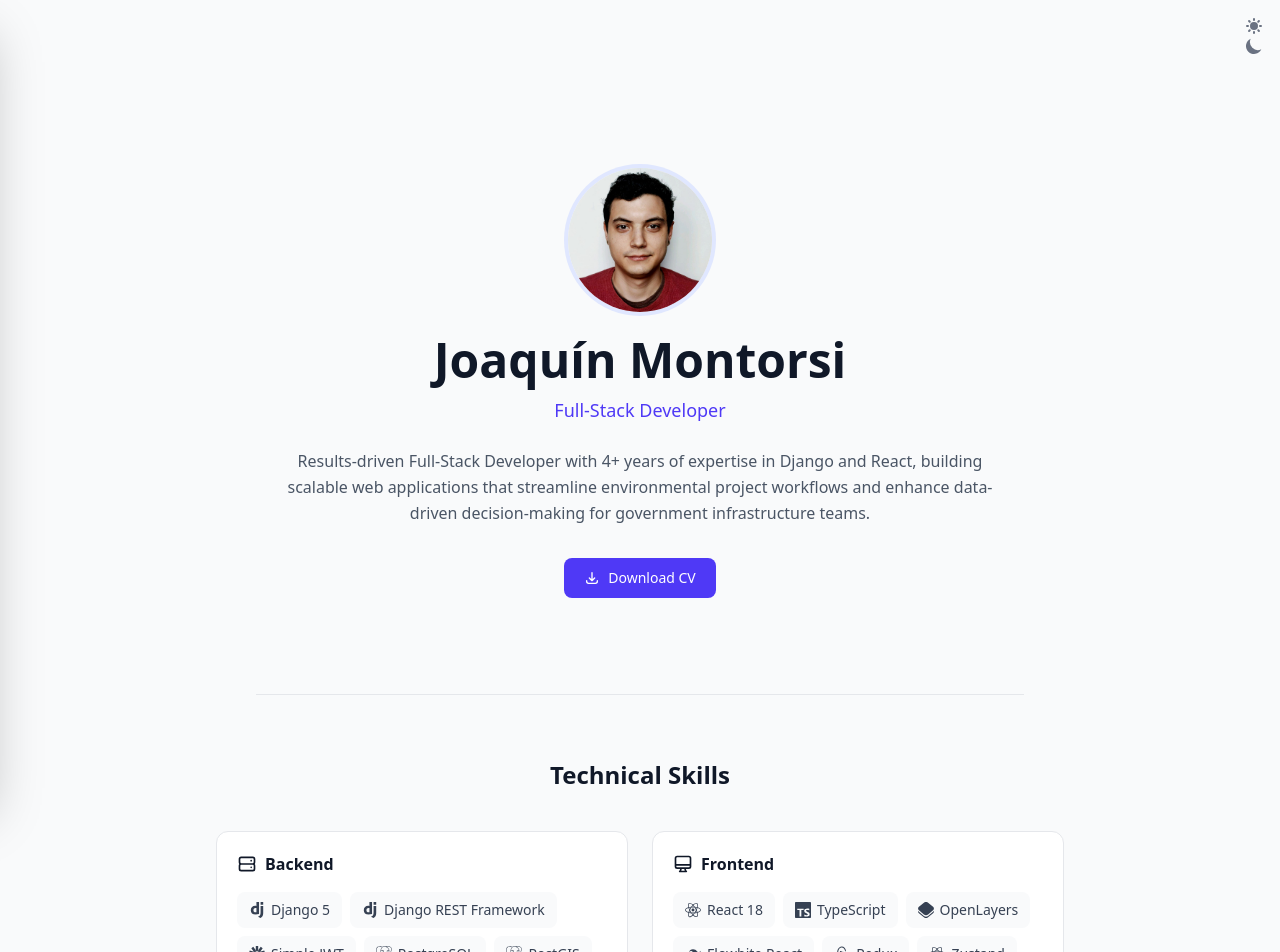
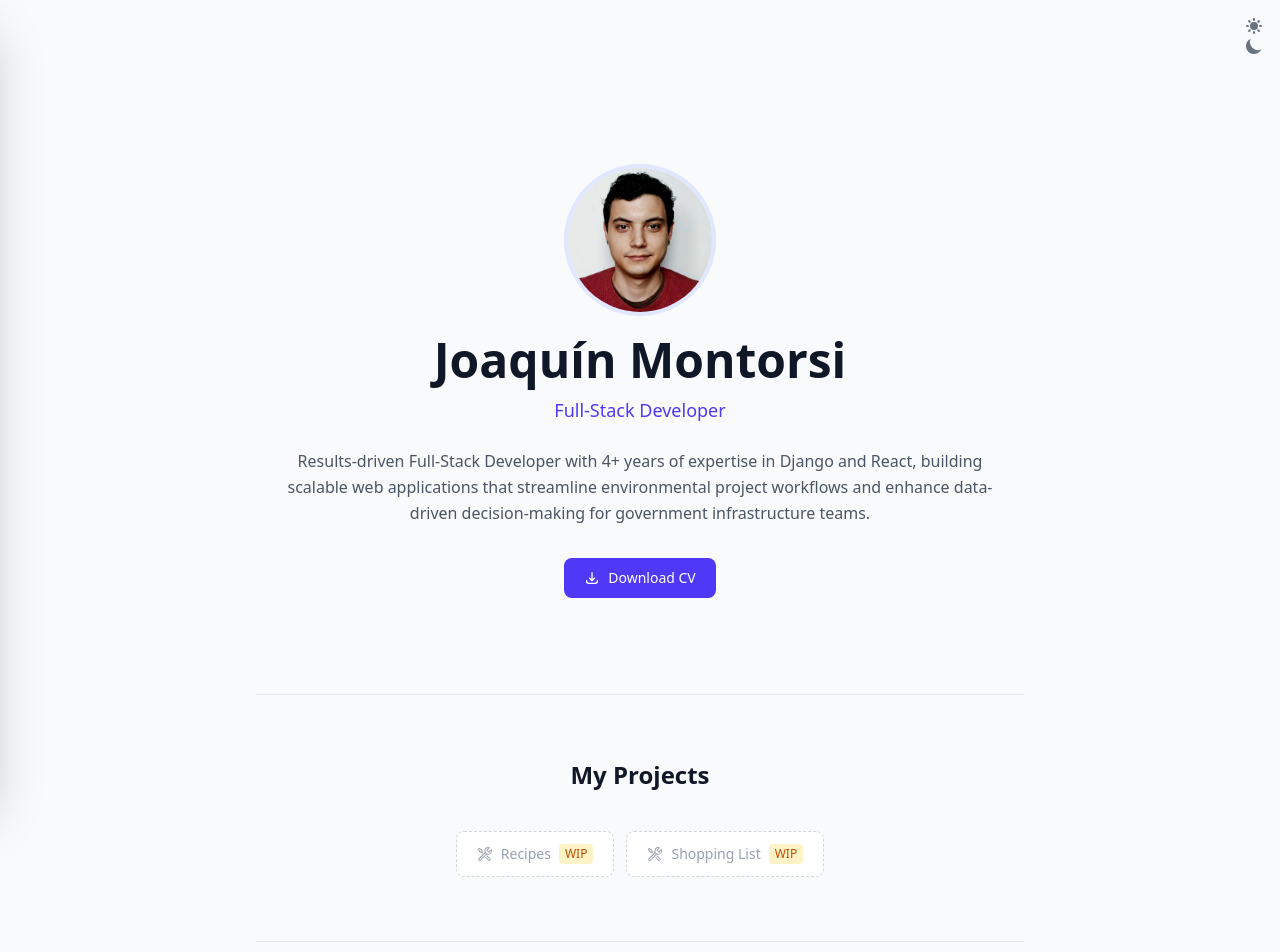
Before and after one commit to Joaquin-Montorsi/landing_cv, a React (Vite) app: page / in a window 1280 px wide. Shown: the top 952 px of the page. Built offline with nearby package versions, Linux system fonts and the light colour scheme.

Commit message:
feat(components): :sparkles: new Projects component

```diff
--- a/src/App.jsx
+++ b/src/App.jsx
@@ -1,5 +1,6 @@
 import { DarkThemeToggle } from "flowbite-react"
 import Hero from "./components/Hero"
+import Projects from "./components/Projects"
 import Skills from "./components/Skills"
 import Experience from "./components/Experience"
 import Education from "./components/Education"
@@ -16,6 +17,7 @@ function App() {
 
       <main className="divide-y divide-gray-200 dark:divide-gray-700">
         <Hero />
+        <Projects />
         <Skills />
         <Experience />
         <Education />
--- /dev/null
+++ b/src/components/Projects.jsx
@@ -0,0 +1,41 @@
+import { HiOutlineExternalLink } from "react-icons/hi"
+import { VscTools } from "react-icons/vsc"
+import { projects } from "../data"
+
+export default function Projects() {
+  return (
+    <section className="px-6 py-16 max-w-3xl mx-auto">
+      <h2 className="text-2xl font-bold text-gray-900 dark:text-white text-center mb-10">
+        My Projects
+      </h2>
+
+      <div className="flex flex-wrap justify-center gap-3">
+        {projects.map(({ name, url }) =>
+          url ? (
+            <a
+              key={name}
+              href={url}
+              target="_blank"
+              rel="noopener noreferrer"
+              className="inline-flex items-center gap-2 rounded-lg border border-gray-200 bg-white px-5 py-3 text-sm font-medium text-gray-900 transition hover:bg-gray-100 dark:border-gray-700 dark:bg-gray-800 dark:text-white dark:hover:bg-gray-700"
+            >
+              <HiOutlineExternalLink className="h-4 w-4" />
+              {name}
+            </a>
+          ) : (
+            <span
+              key={name}
+              className="inline-flex items-center gap-2 rounded-lg border border-dashed border-gray-300 bg-white px-5 py-3 text-sm font-medium text-gray-400 dark:border-gray-600 dark:bg-gray-800 dark:text-gray-500"
+            >
+              <VscTools className="h-4 w-4" />
+              {name}
+              <span className="rounded bg-amber-100 px-1.5 py-0.5 text-xs text-amber-700 dark:bg-amber-900 dark:text-amber-300">
+                WIP
+              </span>
+            </span>
+          ),
+        )}
+      </div>
+    </section>
+  )
+}
--- a/src/data.js
+++ b/src/data.js
@@ -27,6 +27,11 @@ export const personal = {
     { name: "Driver's license" },
   ],
 }
+
+export const projects = [
+  { name: "Recipes", url: null },
+  { name: "Shopping List", url: null },
+]
 
 export const skills = {
   backend: [
```
